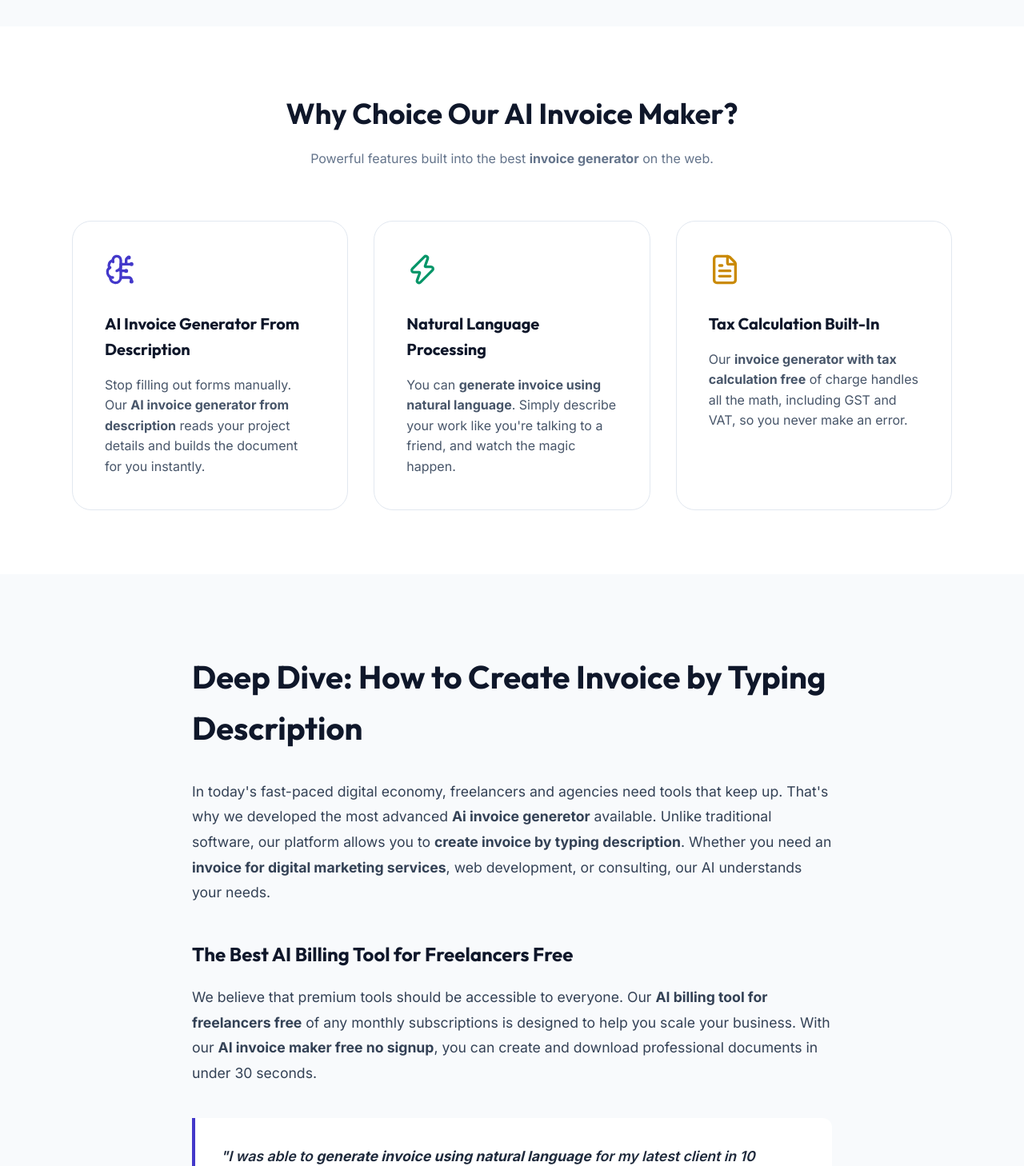
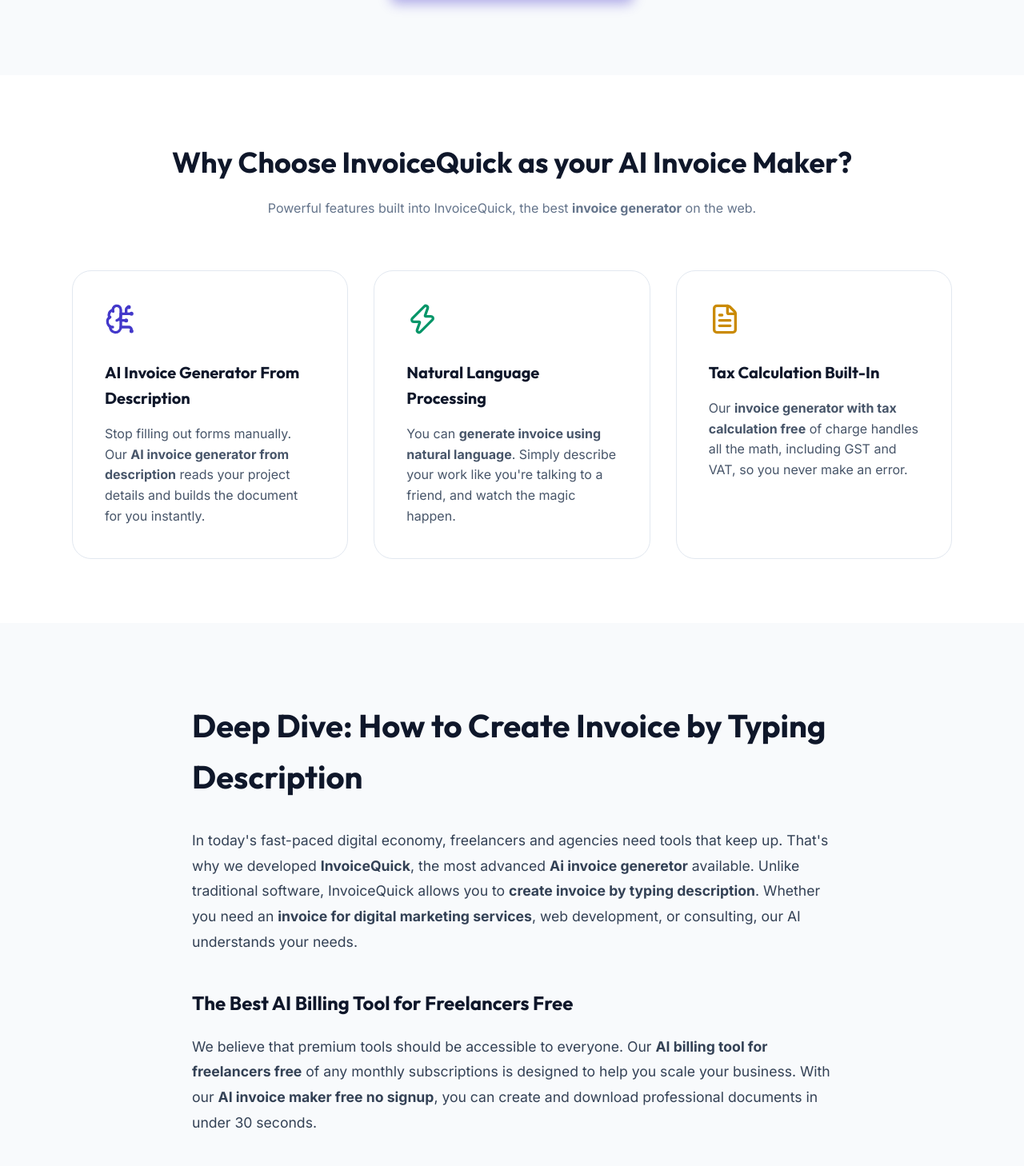
Before and after one commit to awaiszubair/invoiceGenerator, a Next.js app: page /about in a window 1280 px wide. Shown: the part 572-2030 px from the top of the page at 80% size. Built offline with nearby package versions, Linux system fonts and the light colour scheme.

Commit message:
google-verfication

```diff
--- a/src/app/about/page.tsx
+++ b/src/app/about/page.tsx
@@ -3,9 +3,9 @@
 import { Metadata } from 'next';
 
 export const metadata: Metadata = {
-  title: 'About AI Billing Tool for Freelancers Free - InvoiceQuick',
-  description: 'Deep dive into our AI invoice generator from description. Learn how to generate invoice using natural language for digital marketing services and more with our free invoice generator.',
-  keywords: 'AI invoice maker free no signup, AI billing tool for freelancers free, invoice generator without login free, AI invoice generator from description, create invoice by typing description, generate invoice using natural language, invoice for digital marketing services, invoice generator with tax calculation free, invoice with amount in words automatically, Ai invoice generetor, invoice generator',
+  title: 'About InvoiceQuick - The Best AI Billing Tool for Freelancers Free',
+  description: 'Learn how InvoiceQuick, the world\'s fastest AI invoice generator from description, helps you generate invoice using natural language for digital marketing services and more.',
+  keywords: 'InvoiceQuick, AI invoice maker free no signup, AI billing tool for freelancers free, invoice generator without login free, AI invoice generator from description, create invoice by typing description, generate invoice using natural language, invoice for digital marketing services, invoice generator with tax calculation free, invoice with amount in words automatically, Ai invoice generetor, invoice generator',
 };
 
 export default function AboutPage() {
@@ -18,7 +18,7 @@
         <section style={{ padding: '6rem 2rem', textAlign: 'center', backgroundColor: '#f8fafc' }}>
           <div style={{ maxWidth: '900px', margin: '0 auto' }}>
             <h1 className="font-outfit" style={{ fontSize: '3.5rem', fontWeight: 800, color: '#0f172a', lineHeight: 1.1, marginBottom: '1.5rem' }}>
-              The Ultimate <span style={{ color: 'var(--primary)' }}>AI Invoice Maker Free No Signup</span> Required
+              InvoiceQuick: The Ultimate <span style={{ color: 'var(--primary)' }}>AI Invoice Maker Free No Signup</span> Required
             </h1>
             <p style={{ fontSize: '1.25rem', color: '#475569', lineHeight: 1.6, marginBottom: '2.5rem' }}>
               Welcome to the future of billing. InvoiceQuick is the premier <strong>AI billing tool for freelancers free</strong> of cost.
@@ -48,9 +48,9 @@
           <div style={{ maxWidth: '1100px', margin: '0 auto' }}>
             <div style={{ textAlign: 'center', marginBottom: '4rem' }}>
               <h2 className="font-outfit" style={{ fontSize: '2.25rem', fontWeight: 700, color: '#0f172a', marginBottom: '1rem' }}>
-                Why Choice Our AI Invoice Maker?
+                Why Choose InvoiceQuick as your AI Invoice Maker?
               </h2>
-              <p style={{ color: '#64748b' }}>Powerful features built into the best <strong>invoice generator</strong> on the web.</p>
+              <p style={{ color: '#64748b' }}>Powerful features built into InvoiceQuick, the best <strong>invoice generator</strong> on the web.</p>
             </div>
 
             <div style={{ display: 'grid', gridTemplateColumns: 'repeat(auto-fit, minmax(300px, 1fr))', gap: '2rem' }}>
@@ -90,7 +90,7 @@
 
             <div style={{ color: '#334155', fontSize: '1.1rem', lineHeight: 1.8 }}>
               <p style={{ marginBottom: '1.5rem' }}>
-                In today's fast-paced digital economy, freelancers and agencies need tools that keep up. That's why we developed the most advanced <strong>Ai invoice generetor</strong> available. Unlike traditional software, our platform allows you to <strong>create invoice by typing description</strong>. Whether you need an <strong>invoice for digital marketing services</strong>, web development, or consulting, our AI understands your needs.
+                In today's fast-paced digital economy, freelancers and agencies need tools that keep up. That's why we developed <strong>InvoiceQuick</strong>, the most advanced <strong>Ai invoice generetor</strong> available. Unlike traditional software, InvoiceQuick allows you to <strong>create invoice by typing description</strong>. Whether you need an <strong>invoice for digital marketing services</strong>, web development, or consulting, our AI understands your needs.
               </p>
 
               <h3 style={{ fontSize: '1.5rem', fontWeight: 700, color: '#0f172a', marginTop: '2.5rem', marginBottom: '1rem' }}>
```
